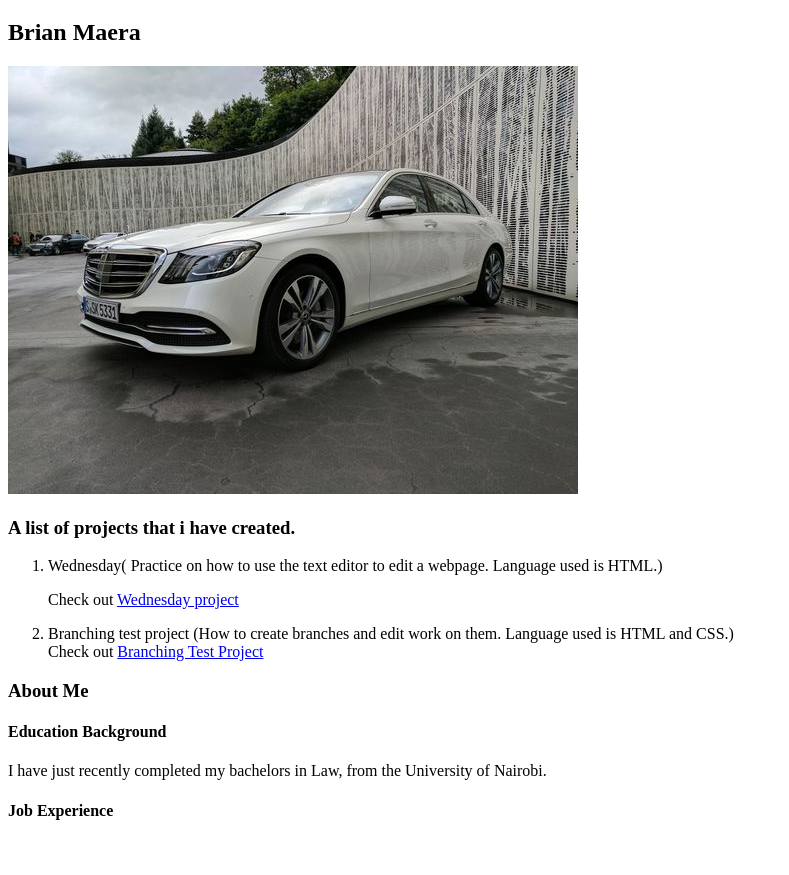
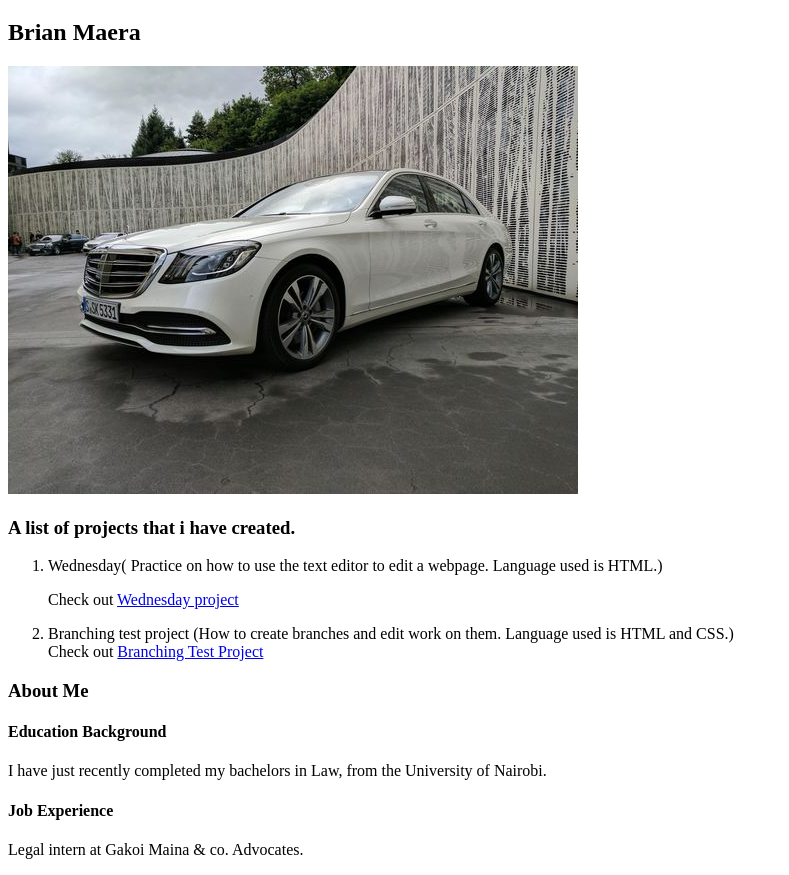
Before and after one commit to Tomshelby4/Friday-Project, a plain HTML site: page index.html in a window 1280 px wide. Shown: the part 61-936 px from the top of the page, without its empty margins (0-789 px from the left). Before the commit the page ends 902 px from the top, so only its background shows below. Drawn offline with Linux system fonts and the light colour scheme.

Commit message:
add job experience information.

```diff
--- a/index.html
+++ b/index.html
@@ -18,7 +18,7 @@
     <p> I have just recently completed my bachelors in Law, from the University of Nairobi.</p>
 
     <h4> Job Experience </h4>
-
+<p> Legal intern at Gakoi Maina & co. Advocates. </p>
     <ul>
 
     </ul>
```
